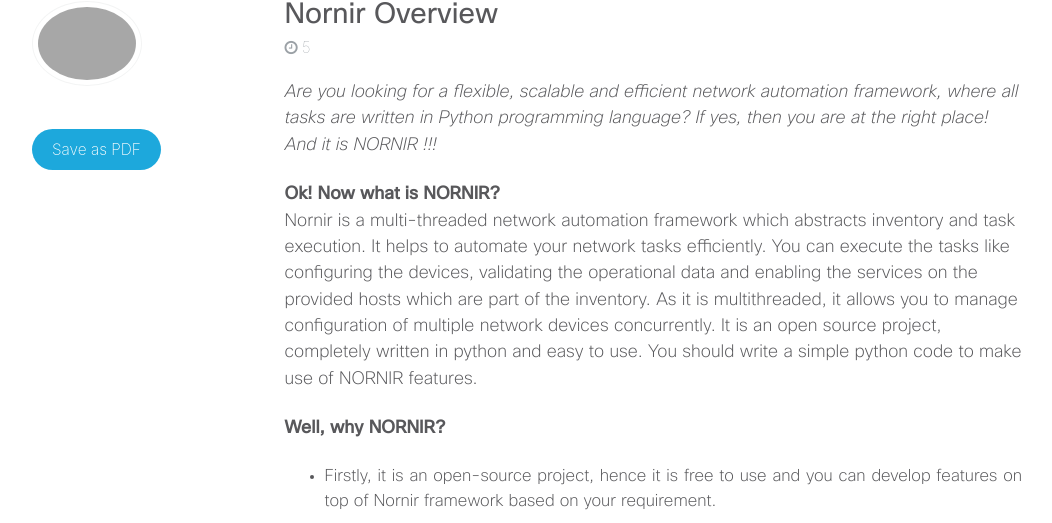
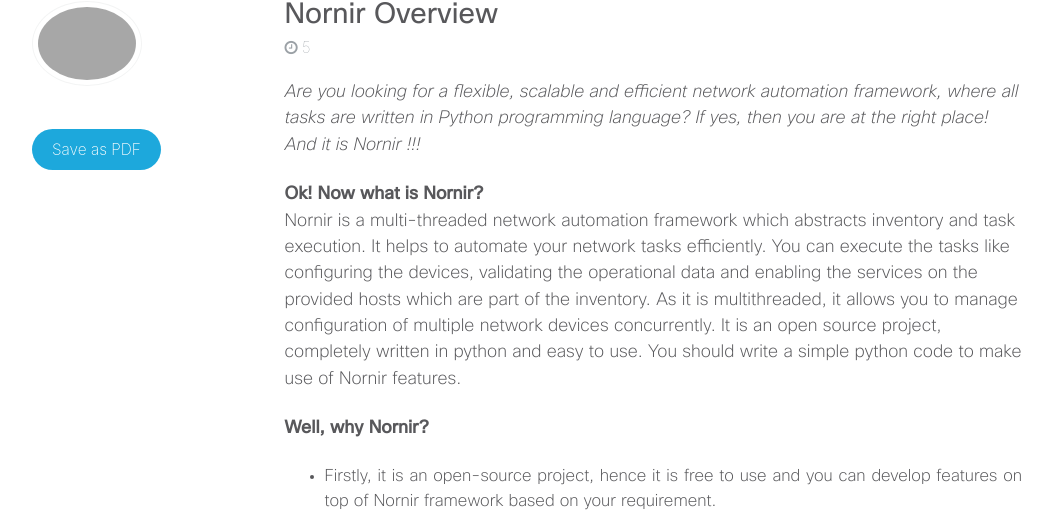
Before and after one commit to xrdocs/programmability, a Jekyll site: the page built from _tutorials/2020-12-02-nornir-overview.md, in a window 1280 px wide and 900 px high. Shown: the part 113-636 px from the top of the window, without its empty margins (12-1064 px from the left). Built offline with Jekyll 4.4.1, drawn with Linux system fonts in a browser that asks for light colours; comment, search, counter and statistics services are not loaded; some of the changed text lies outside the part shown.

```diff
--- a/_tutorials/2020-12-02-nornir-overview.md
+++ b/_tutorials/2020-12-02-nornir-overview.md
@@ -5,12 +5,12 @@ date: '2020-12-02 18:01 -0400'
 title: Nornir Overview
 author: Neelima Parakala
 ---
-*Are you looking for a flexible, scalable and efficient network automation framework, where all tasks are written in Python programming language? If yes, then you are at the right place! And it is NORNIR !!!*
+*Are you looking for a flexible, scalable and efficient network automation framework, where all tasks are written in Python programming language? If yes, then you are at the right place! And it is Nornir !!!*
 
-**Ok! Now what is NORNIR?**
-Nornir is a multi-threaded network automation framework which abstracts inventory and task execution. It helps to automate your network tasks efficiently. You can execute the tasks like configuring the devices, validating the operational data and enabling the services on the provided hosts which are part of the inventory. As it is multithreaded, it allows you to manage configuration of multiple network devices concurrently. It is an open source project, completely written in python and easy to use. You should write a simple python code to make use of NORNIR features.
+**Ok! Now what is Nornir?**
+Nornir is a multi-threaded network automation framework which abstracts inventory and task execution. It helps to automate your network tasks efficiently. You can execute the tasks like configuring the devices, validating the operational data and enabling the services on the provided hosts which are part of the inventory. As it is multithreaded, it allows you to manage configuration of multiple network devices concurrently. It is an open source project, completely written in python and easy to use. You should write a simple python code to make use of Nornir features.
 
-**Well, why NORNIR?**
+**Well, why Nornir?**
 - Firstly, it  is an open-source project, hence it is free to use and you can develop features on top of Nornir framework based on your requirement.
 - It has an active community and well maintained documentation.
 - As Nornir is completely written in python, it is easy to
```
Also changed, not shown: other parts of _tutorials/2020-12-02-nornir-overview.md (+5 -0 lines).
